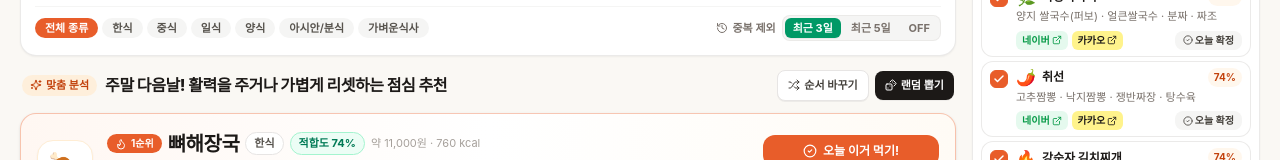
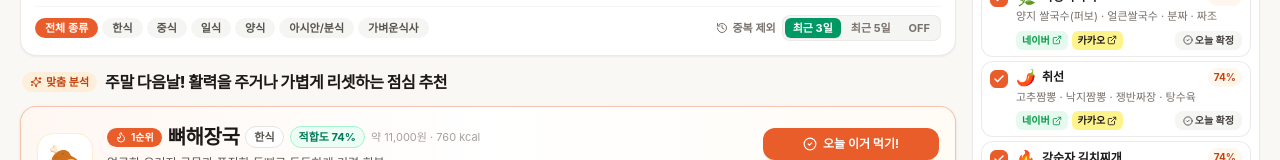
Before and after one commit to lucaz99/lunch-mate, a React (Vite) app: page / in a window 1280 px wide. Shown: the part 191-351 px from the top of the page. Built offline with nearby package versions, Linux system fonts and the light colour scheme; no server answers; a web font is replaced by a local one.

Commit message:
ui: remove redundant inline shuffle and random picker buttons

```diff
--- a/src/App.tsx
+++ b/src/App.tsx
@@ -39,7 +39,6 @@ export function App() {
   const autoWeekendDetected = useMemo(() => isYesterdayWeekend(), []);
 
   const [activeTab, setActiveTab] = useState<ActiveTab>('recommend');
-  const [shuffleSeed, setShuffleSeed] = useState(0);
   const [toastMessage, setToastMessage] = useState<string | null>(null);
   const [mobileSidebarOpen, setMobileSidebarOpen] = useState(false);
 
@@ -208,8 +207,8 @@ export function App() {
       ...context,
       selectedCategories: [],
     };
-    return scoreMenus(allFavoriteSpots, sidebarContext, history, shuffleSeed);
-  }, [allFavoriteSpots, context, history, shuffleSeed]);
+    return scoreMenus(allFavoriteSpots, sidebarContext, history);
+  }, [allFavoriteSpots, context, history]);
 
   // Enabled favorite spots for the Random Picker's "기본 식당" pool
   const enabledFavoriteSpots = useMemo(
@@ -220,8 +219,8 @@ export function App() {
 
   // Main recommendations: strictly food menu categories/dishes only (never mixed with specific restaurants)
   const scoredMenus = useMemo(
-    () => scoreMenus(GENERAL_MENUS, context, history, shuffleSeed),
-    [context, history, shuffleSeed]
+    () => scoreMenus(GENERAL_MENUS, context, history),
+    [context, history]
   );
 
   const todayStr = getTodayDateString();
@@ -383,8 +382,6 @@ export function App() {
                 locationName={location.name}
                 todayConfirmedMenuId={todayConfirmedMenuId}
                 onConfirmMenu={handleConfirmMenu}
-                onShuffle={() => setShuffleSeed((s) => s + 1)}
-                onOpenPicker={() => setActiveTab('picker')}
               />
             )}
 
--- a/src/components/RecommendationSection.tsx
+++ b/src/components/RecommendationSection.tsx
@@ -1,10 +1,8 @@
 import React, { useState } from 'react';
 import {
   CheckCircle2,
-  Dices,
   ExternalLink,
   Flame,
-  Shuffle,
   Sparkles,
   ChevronDown,
   ChevronUp,
@@ -22,8 +20,6 @@ interface RecommendationSectionProps {
   locationName: string;
   todayConfirmedMenuId: string | null;
   onConfirmMenu: (menu: ScoredMenu) => void;
-  onShuffle: () => void;
-  onOpenPicker: () => void;
 }
 
 export const RecommendationSection: React.FC<RecommendationSectionProps> = ({
@@ -32,8 +28,6 @@ export const RecommendationSection: React.FC<RecommendationSectionProps> = ({
   locationName,
   todayConfirmedMenuId,
   onConfirmMenu,
-  onShuffle,
-  onOpenPicker,
 }) => {
   const [showAll, setShowAll] = useState(false);
 
@@ -55,9 +49,8 @@ export const RecommendationSection: React.FC<RecommendationSectionProps> = ({
 
   return (
     <section className="space-y-3">
-      {/* Compact Contextual Headline + Quick Actions */}
-      <div className="flex flex-wrap items-center justify-between gap-2 px-0.5">
-        <div className="flex items-center gap-2 min-w-0">
+      {/* Compact Contextual Headline */}
+      <div className="flex items-center gap-2 px-0.5 min-w-0">
         <span className="inline-flex items-center gap-1 px-2 py-0.5 rounded-full bg-orange-100/80 text-[#C2410C] text-[11px] font-bold shrink-0">
           <Sparkles className="w-3 h-3" />
           맞춤 분석
@@ -65,26 +58,6 @@ export const RecommendationSection: React.FC<RecommendationSectionProps> = ({
         <h2 className="text-sm sm:text-base font-extrabold tracking-tight text-stone-900 truncate">
           {headline.title}
         </h2>
-        </div>
-
-        <div className="flex items-center gap-1.5 shrink-0">
-          <button
-            type="button"
-            onClick={onShuffle}
-            className="inline-flex items-center gap-1 px-2.5 py-1.5 rounded-lg bg-white border border-stone-200 hover:border-stone-300 text-[11px] font-semibold text-stone-700 shadow-2xs transition cursor-pointer"
-          >
-            <Shuffle className="w-3 h-3" />
-            순서 바꾸기
-          </button>
-          <button
-            type="button"
-            onClick={onOpenPicker}
-            className="inline-flex items-center gap-1 px-2.5 py-1.5 rounded-lg bg-stone-900 hover:bg-stone-800 text-[11px] font-semibold text-white shadow-2xs transition cursor-pointer"
-          >
-            <Dices className="w-3 h-3" />
-            랜덤 뽑기
-          </button>
-        </div>
       </div>
 
       {/* Compact Hero #1 Best Recommendation Banner */}
```
Lines whose indentation alone changed are shown as unchanged.
